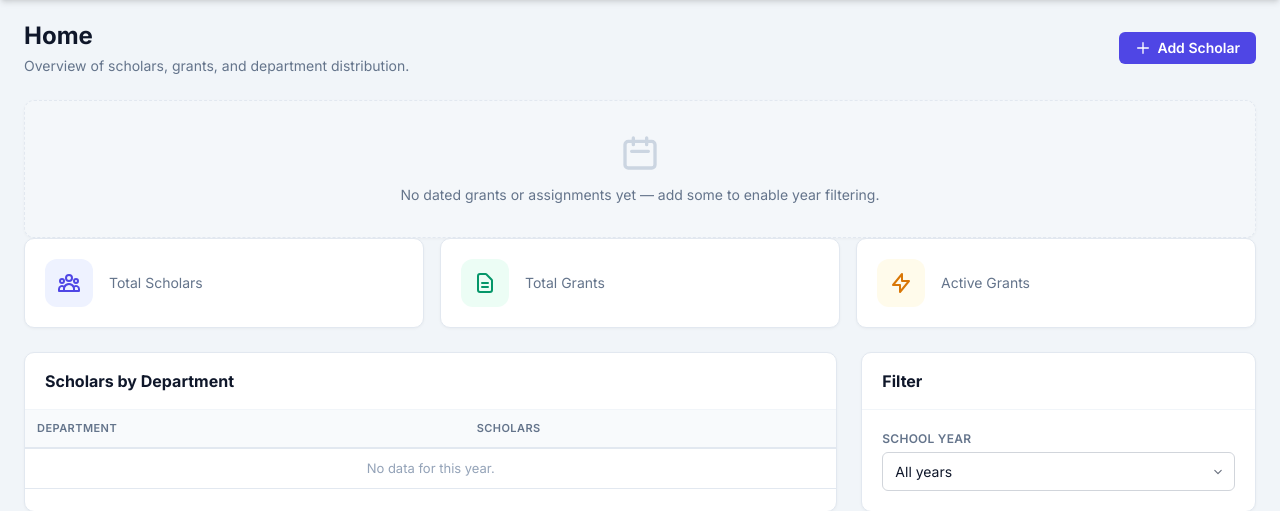
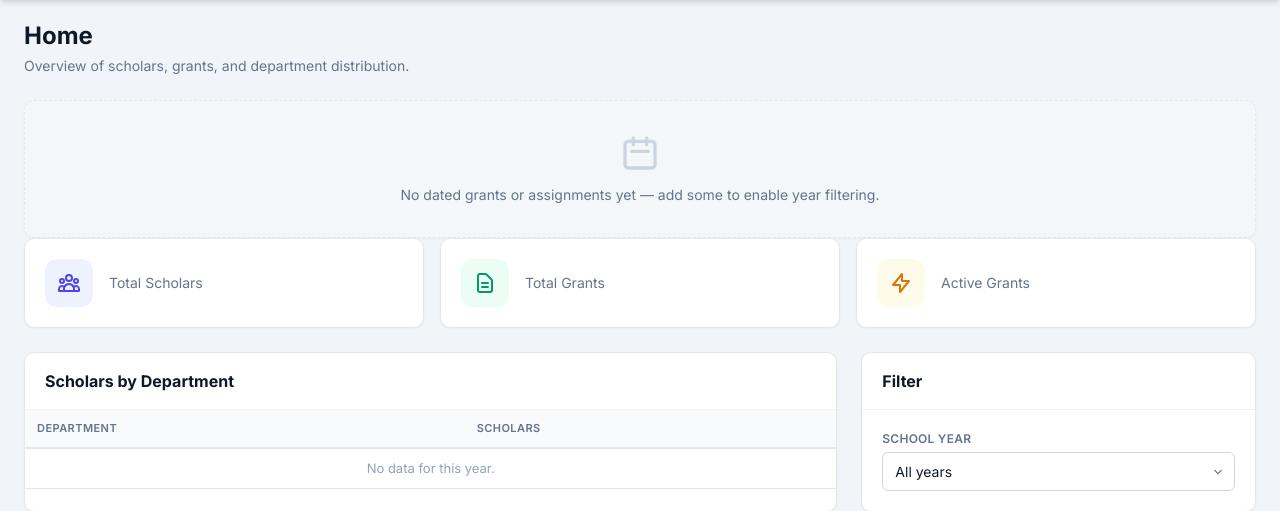
Before and after one commit to sebas011/ScholarDesk, a FastAPI app: template app/templates/index.html in a window 1280 px wide. Shown: the part 56-567 px from the top of the page. Run offline with FastAPI, Linux system fonts and the light colour scheme; the template is opened without the code that fills it, so the values that code supplies are empty; some libraries are stand-ins or nearby versions.

Commit message:
Remove add scholar action from home

```diff
--- a/app/templates/index.html
+++ b/app/templates/index.html
@@ -5,10 +5,6 @@
         <h1 class="text-2xl font-bold text-navy-900">Home</h1>
         <p class="text-sm text-slate-500 mt-1">Overview of scholars, grants, and department distribution.</p>
     </div>
-    <a href="/scholars/new" class="btn btn-primary">
-    <svg class="w-4 h-4" fill="none" stroke="currentColor" viewBox="0 0 24 24"><path stroke-linecap="round" stroke-linejoin="round" stroke-width="2" d="M12 4v16m8-8H4"></path></svg>
-    Add Scholar
-</a>
 </div>
 
 {% if not available_years %}
```
